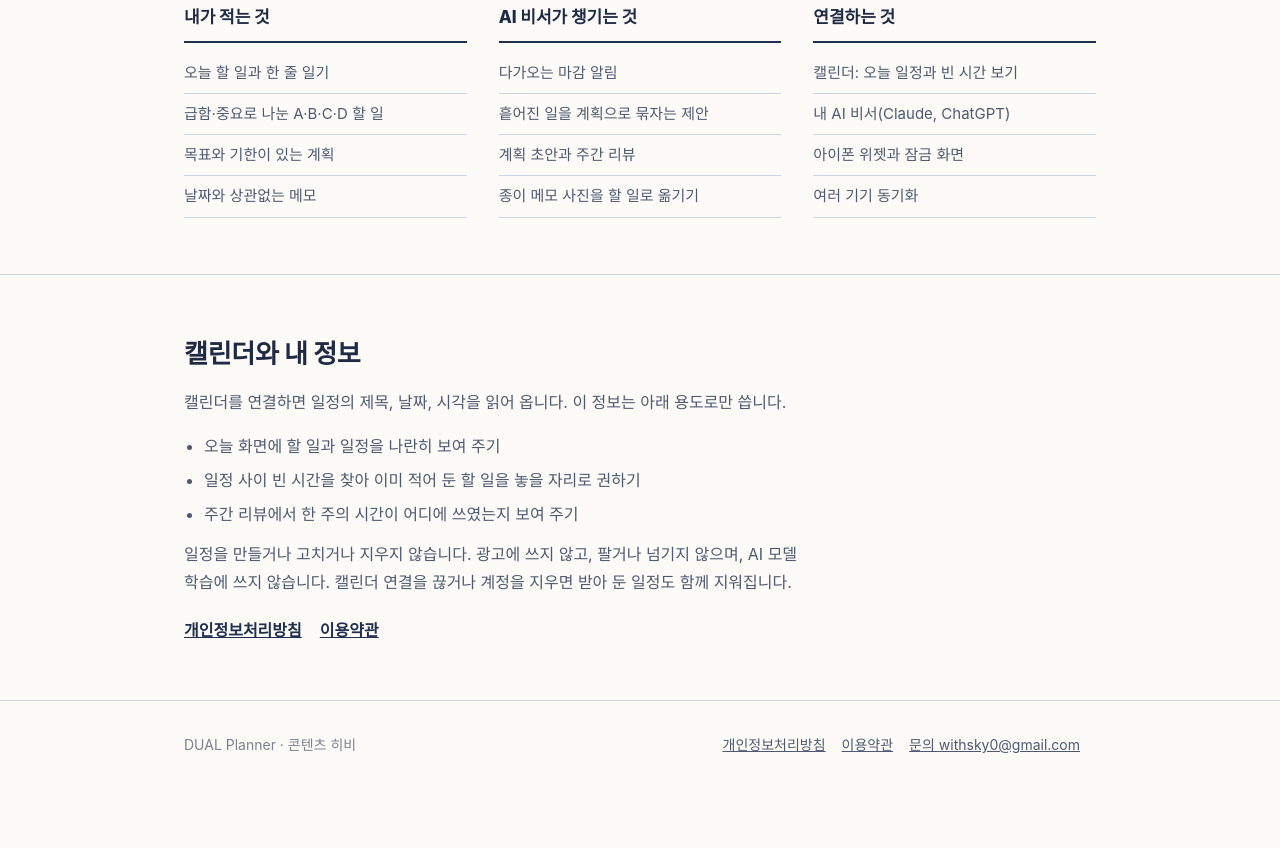
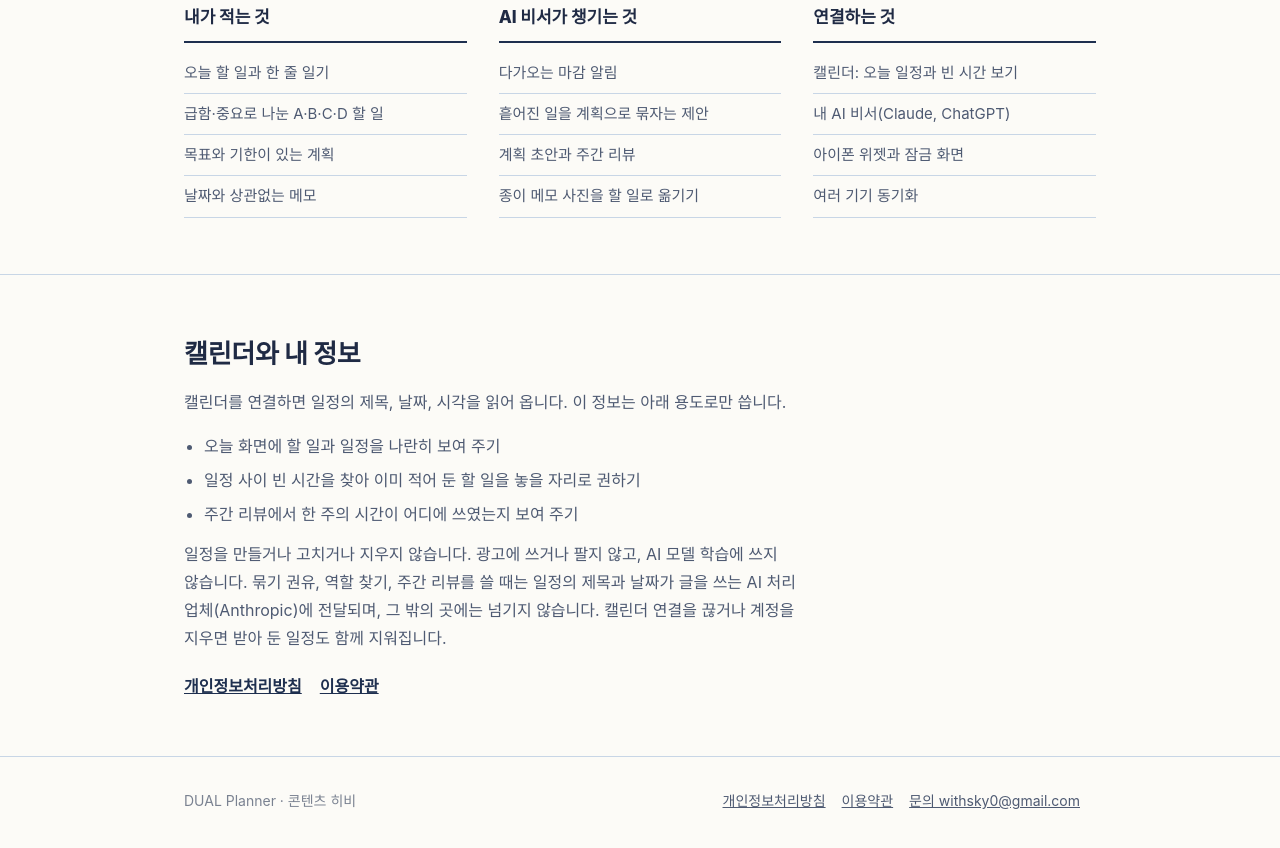
Before and after one commit to HvsOdream/planner-home, a plain HTML site: page index.html in a window 1280 px wide. Shown: the part 812-1660 px from the top of the page. Before the commit the page ends 1626 px from the top, so only its background shows below. Drawn offline with Linux system fonts and the light colour scheme.

Commit message:
캘린더 정보 전달 문구 바로잡음: AI 처리 업체 전달 사실 명시
Co-Authored-By: Claude Fable 5.2 <noreply@anthropic.com>
Claude-Session: https://claude.ai/code/session_01WW619sFvfv6NS8xEwgjvkf

```diff
--- a/index.html
+++ b/index.html
@@ -77,7 +77,7 @@
       <li>일정 사이 빈 시간을 찾아 이미 적어 둔 할 일을 놓을 자리로 권하기</li>
       <li>주간 리뷰에서 한 주의 시간이 어디에 쓰였는지 보여 주기</li>
     </ul>
-    <p>일정을 만들거나 고치거나 지우지 않습니다. 광고에 쓰지 않고, 팔거나 넘기지 않으며, AI 모델 학습에 쓰지 않습니다. 캘린더 연결을 끊거나 계정을 지우면 받아 둔 일정도 함께 지워집니다.</p>
+    <p>일정을 만들거나 고치거나 지우지 않습니다. 광고에 쓰거나 팔지 않고, AI 모델 학습에 쓰지 않습니다. 묶기 권유, 역할 찾기, 주간 리뷰를 쓸 때는 일정의 제목과 날짜가 글을 쓰는 AI 처리 업체(Anthropic)에 전달되며, 그 밖의 곳에는 넘기지 않습니다. 캘린더 연결을 끊거나 계정을 지우면 받아 둔 일정도 함께 지워집니다.</p>
     <p class="links"><a href="legal/privacy.html">개인정보처리방침</a><a href="legal/terms.html">이용약관</a></p>
   </div>
 </section>
```
Also changed, not shown: en.html (+1 -1 lines).
